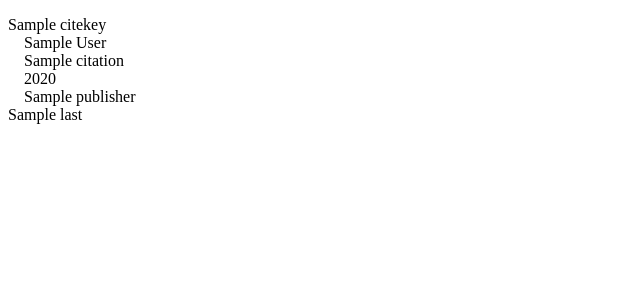
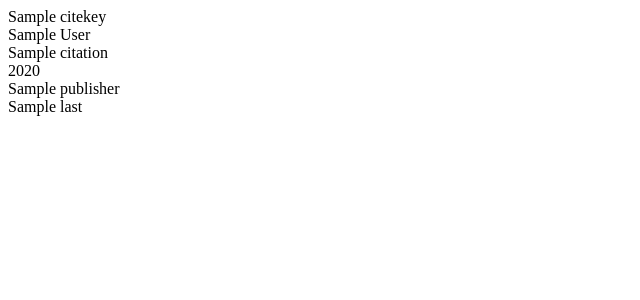
Before and after one commit to Tiiawss/Ohtuminiprojekti, a Flask app: template src/templates/bibtex.html in a window 1280 px wide. Shown: the top 300 px of the page, without its empty margins (0-640 px from the left). Run offline with Flask 2, Linux system fonts and the light colour scheme; the template is opened without the code that fills it: most values are stand-ins (such as "Sample title", 1, 10 or a date in 2020).

Commit message:
Bibtex fixes

```diff
--- a/src/services/bibtex_service.py
+++ b/src/services/bibtex_service.py
@@ -22,7 +22,7 @@ class BibTexService:
 
         for book in books:
             citekey = "@Book{" + book["reference"] + ","
-            author = f'{"author"} = " {book["author"]} ",'
+            author = f'{"author"} = "{book["author"]}",'
             title = 'title = "' + book["title"] + '",'
             year = 'year = "' + book["year"] + '",'
             publisher = 'publisher = "' + book["publisher"] + '"'
--- a/src/templates/bibtex.html
+++ b/src/templates/bibtex.html
@@ -5,12 +5,12 @@
     </head>
     <body>
         {% for citation in bibtex %}
-            <p style="margin-bottom : 0">{{ citation.Citekey }}</p>
-                <p style="margin : 0; padding-top:0; margin-bottom:0;">&nbsp;&nbsp;&nbsp;&nbsp;{{ citation.Author }}</p>
-                <p style="margin : 0; padding-top:0; margin-bottom : 0;">&nbsp;&nbsp;&nbsp;&nbsp;{{ citation.Title }}</p>
-                <p style="margin : 0; padding-top:0; margin-bottom:0;">&nbsp;&nbsp;&nbsp;&nbsp;{{ citation.Year }}</p>
-                <p style="margin : 0; padding-top:0; margin-bottom:0;">&nbsp;&nbsp;&nbsp;&nbsp;{{ citation.Publisher }}</p>
-            <p style="margin : 0; padding-top:0;">{{ citation.Last }}</p>
+        {{ citation.Citekey }}<br>
+        {{ citation.Author }}<br>
+        {{ citation.Title }}<br>
+        {{ citation.Year }}<br>
+        {{ citation.Publisher }}<br>
+        {{ citation.Last }}<br>
         {% endfor %}
     </body>
 </html>
```
